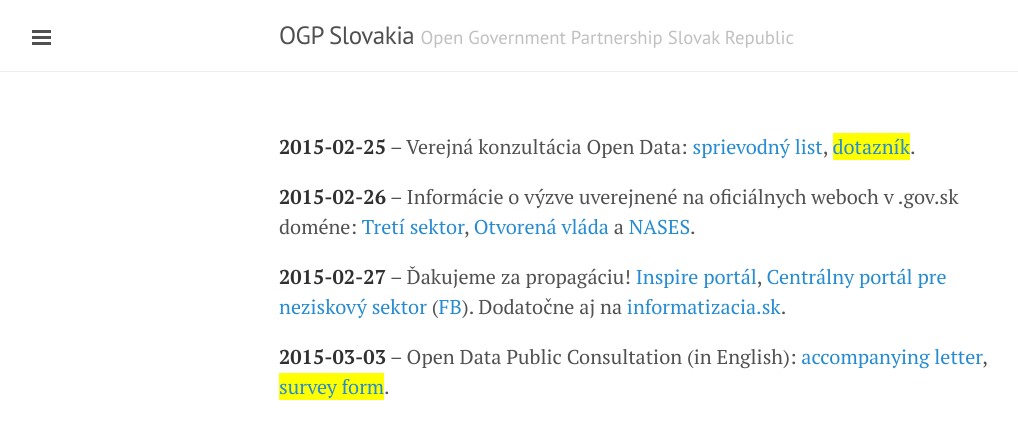
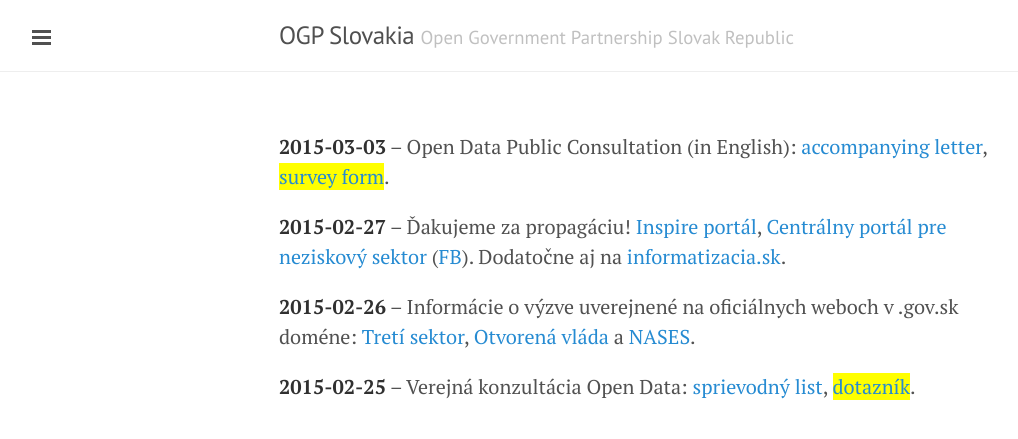
Before and after one commit to ogpslovakia/ogpslovakia.github.io, a Jekyll site: the page built from index.md, in a window 1280 px wide. Shown: the top 439 px of the page, without its empty margins (1-1019 px from the left). Built offline with Jekyll 4.4.1, drawn with Linux system fonts in a browser that asks for light colours; Markdown is read by kramdown in place of the engine named in the settings.

Commit message:
Home page: use reverse chronological order

```diff
--- a/index.md
+++ b/index.md
@@ -3,10 +3,10 @@ title: OGP SK home
 layout: default
 ---
 
-**2015-02-25** -- Verejná konzultácia Open Data: [sprievodný list](/temp/2015/opendata-konzultacia.html), <span style="background-color: yellow;">[dotazník](http://bit.ly/konzultacia2015)</span>.
+**2015-03-03** -- Open Data Public Consultation (in English): [accompanying letter](http://bit.ly/opendataconsultation), <span style="background-color: yellow;">[survey form](http://bit.ly/consultation2015)</span>.
+
+**2015-02-27** -- Ďakujeme za propagáciu! [Inspire portál](http://inspire.enviroportal.sk/clanky/verejna-konzultacia-sk-open-data), [Centrálny portál pre neziskový sektor](http://www.itretisektor.sk/clanok-52_36-4413/Verejna_konzultacia_datasety_verejnej_spravy.html) ([FB](https://www.facebook.com/1SNSC/posts/858491040874104)). Dodatočne aj na [informatizacia.sk](http://www.informatizacia.sk/sledovane_temy-usvros-a-nases-vyhlasili-verejnu-konzultaciu-s-cielom-zistit-zaujem-o-data-verejnej-spravy/19971c).
 
 **2015-02-26** -- Informácie o výzve uverejnené na oficiálnych weboch v .gov.sk doméne: [Tretí sektor](http://www.tretisektor.gov.sk/vyzva-verejna-konzultacia-datasety-verejnej-spravy/), [Otvorená vláda](http://www.otvorenavlada.gov.sk/vyzva-verejna-konzultacia-datasety-verejnej-spravy/) a [NASES](http://nases.gov.sk/26674/usvros-a-nases-vyhlasuju-verejnu-konzultaciu-s-cielom-zistit-zaujem-o-data-verejnej-spravy.php).
 
-**2015-02-27** -- Ďakujeme za propagáciu! [Inspire portál](http://inspire.enviroportal.sk/clanky/verejna-konzultacia-sk-open-data), [Centrálny portál pre neziskový sektor](http://www.itretisektor.sk/clanok-52_36-4413/Verejna_konzultacia_datasety_verejnej_spravy.html) ([FB](https://www.facebook.com/1SNSC/posts/858491040874104)). Dodatočne aj na [informatizacia.sk](http://www.informatizacia.sk/sledovane_temy-usvros-a-nases-vyhlasili-verejnu-konzultaciu-s-cielom-zistit-zaujem-o-data-verejnej-spravy/19971c).
-
-**2015-03-03** -- Open Data Public Consultation (in English): [accompanying letter](http://bit.ly/opendataconsultation), <span style="background-color: yellow;">[survey form](http://bit.ly/consultation2015)</span>.
+**2015-02-25** -- Verejná konzultácia Open Data: [sprievodný list](/temp/2015/opendata-konzultacia.html), <span style="background-color: yellow;">[dotazník](http://bit.ly/konzultacia2015)</span>.
```
